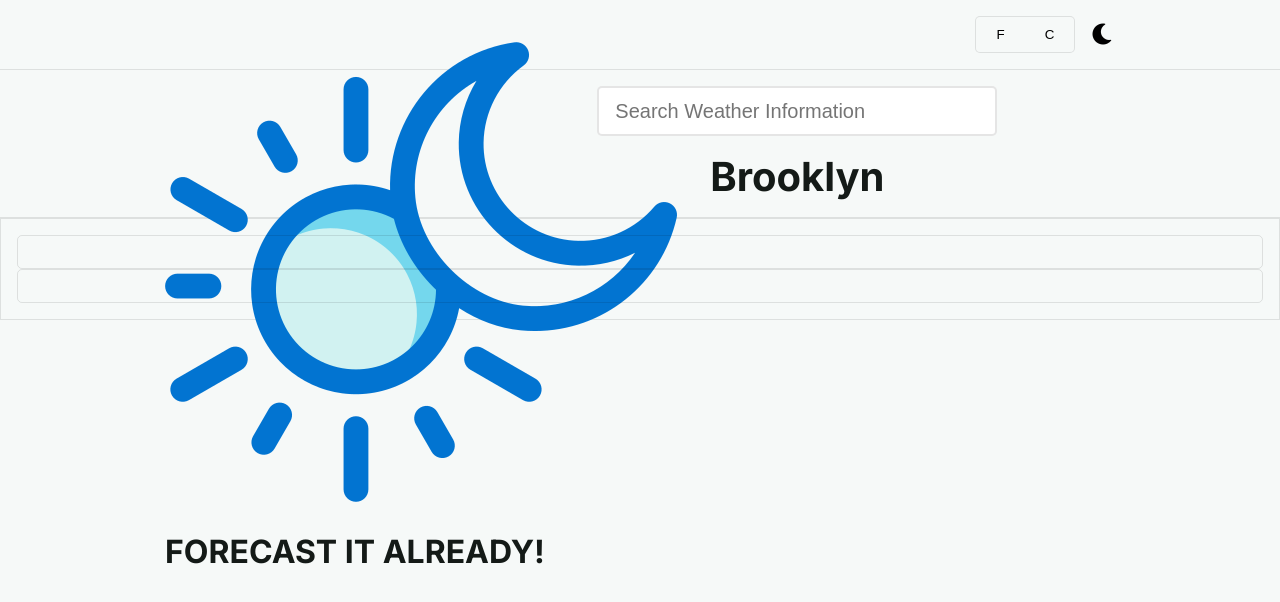
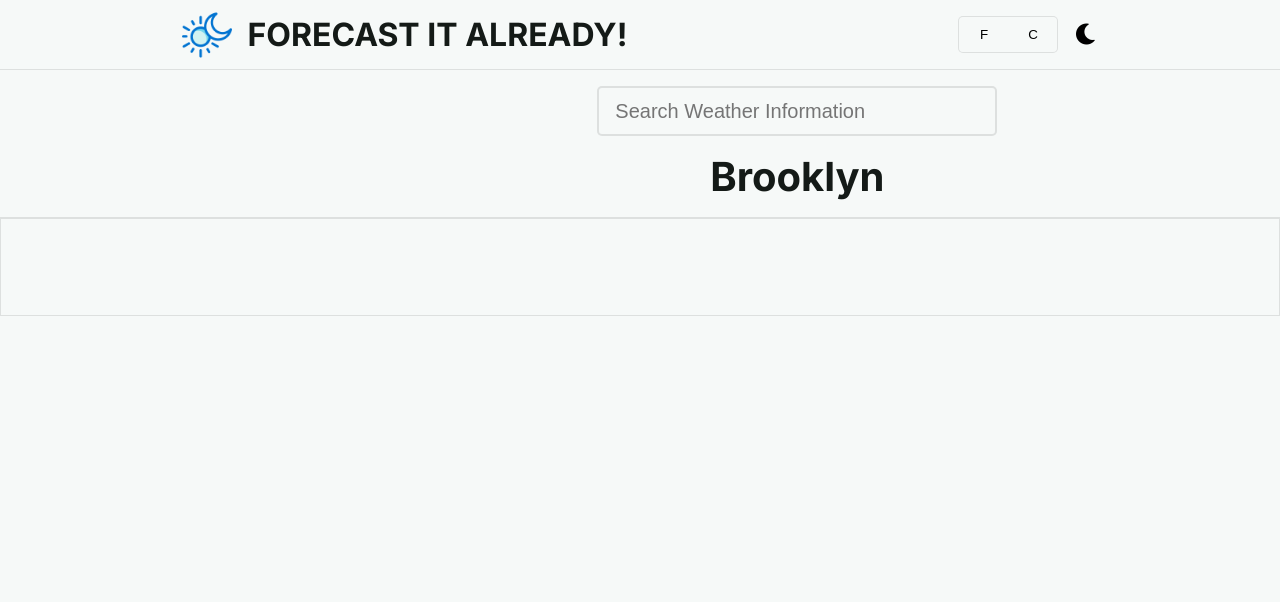
Before and after one commit to Forecast-It-Already/Forecast-It-Already, a website built with Vite: page app/index.html in a window 1280 px wide. Built offline with nearby package versions, Linux system fonts and the light colour scheme; no server answers; some icons are missing.

Commit message:
Update layout styling

```diff
--- a/app/src/style.css
+++ b/app/src/style.css
@@ -17,11 +17,8 @@ html {
 :root {
     /* Dark Mode Colorscheme */
     --text: #e5ebe8;
-    --secondary-text: #141a17;
     --background: #060908;
-    --primary: #adc2ba;
-    --secondary: #465a5d;
-    --accent: #7c8f9c;
+    --accent: #0374d1;
     --border: rgba(255, 255, 255, 0.1);
 
     color-scheme: dark;
@@ -38,11 +35,8 @@ html {
 body.light {
     /* Light Mode Colorscheme */
     --text: #141a17;
-    --secondary-text: #e5ebe8;
     --background: #f6f9f8;
-    --primary: #3d524a;
-    --secondary: #a2b6b9;
-    --accent: #637683;
+    --accent: #0374d1;
     --border: rgba(0, 0, 0, 0.1);
 
     color-scheme: light;
@@ -58,6 +52,17 @@ body {
 header,
 section {
     padding: var(--gutters);
+}
+
+.header-title-logo-container {
+    display: flex;
+    align-items: center;
+    gap: 1rem;
+}
+
+#header-icon {
+    width: 50px;
+    height: 50px;
 }
 
 section {
@@ -154,8 +159,15 @@ header {
     padding: var(--gutters);
     font-size: 1.25rem;
     outline: none;
+    background-color: var(--background);
     border: 2px solid var(--border);
     border-radius: var(--border-radius);
+    transition: border-color 0.25s linear;
+}
+
+#search-location-input:active,
+#search-location-input:focus {
+    border-color: var(--accent);
 }
 
 #current-weather-title {
@@ -169,12 +181,13 @@ header {
 /* Second part of the section */
 .second {
     border: 1px solid var(--border);
+    height: 100%;
 }
 
 .weather-data-container {
     display: flex;
     justify-content: center;
-    max-height: 500px;
+    height: 100%;
 }
 
 /* Start of Hourly Container */
@@ -184,6 +197,9 @@ header {
     grid-auto-columns: 15rem;
     overflow-x: scroll;
     min-width: fit-content;
+    height: 100%;
+    max-height: 500px;
+    padding: 0.5rem;
 }
 
 .hour {
@@ -191,7 +207,7 @@ header {
     justify-content: space-evenly;
     gap: 10px;
     font-size: 20px;
-    padding: 10px;
+    padding: 0.8rem;
     border: 1px solid var(--border);
     border-radius: var(--border-radius);
 }
@@ -208,26 +224,24 @@ header {
 
 .weather-details-container {
     width: 100%;
-    align-self: center;
 }
 
 .conditions-proverb {
-    border: 1px solid var(--border);
-    border-radius: var(--border-radius);
     display: flex;
     justify-content: space-evenly;
+    align-items: center;
     padding: 1rem;
+    height: 70%;
 }
 
 /* Start of Daily Container */
 .daily {
-    border: 1px solid var(--border);
-    border-radius: var(--border-radius);
     display: flex;
     gap: 2rem;
     justify-content: space-evenly;
     padding: 1rem;
-    overflow-x: scroll;
+    height: 30%;
+    flex-wrap: wrap;
 }
 
 .daily span {
@@ -267,7 +281,8 @@ header {
 
 /* Start of Conditions Container */
 .conditions {
-    display: inline-block;
+    display: flex;
+    flex-direction: column;
     font-size: 1.5rem;
     width: 50%;
 }
@@ -280,7 +295,8 @@ header {
 
 /* Start of Proverb Container */
 .proverb {
-    display: inline-block;
+    display: flex;
+    flex-direction: column;
     text-align: center;
     width: 50%;
 }
```
